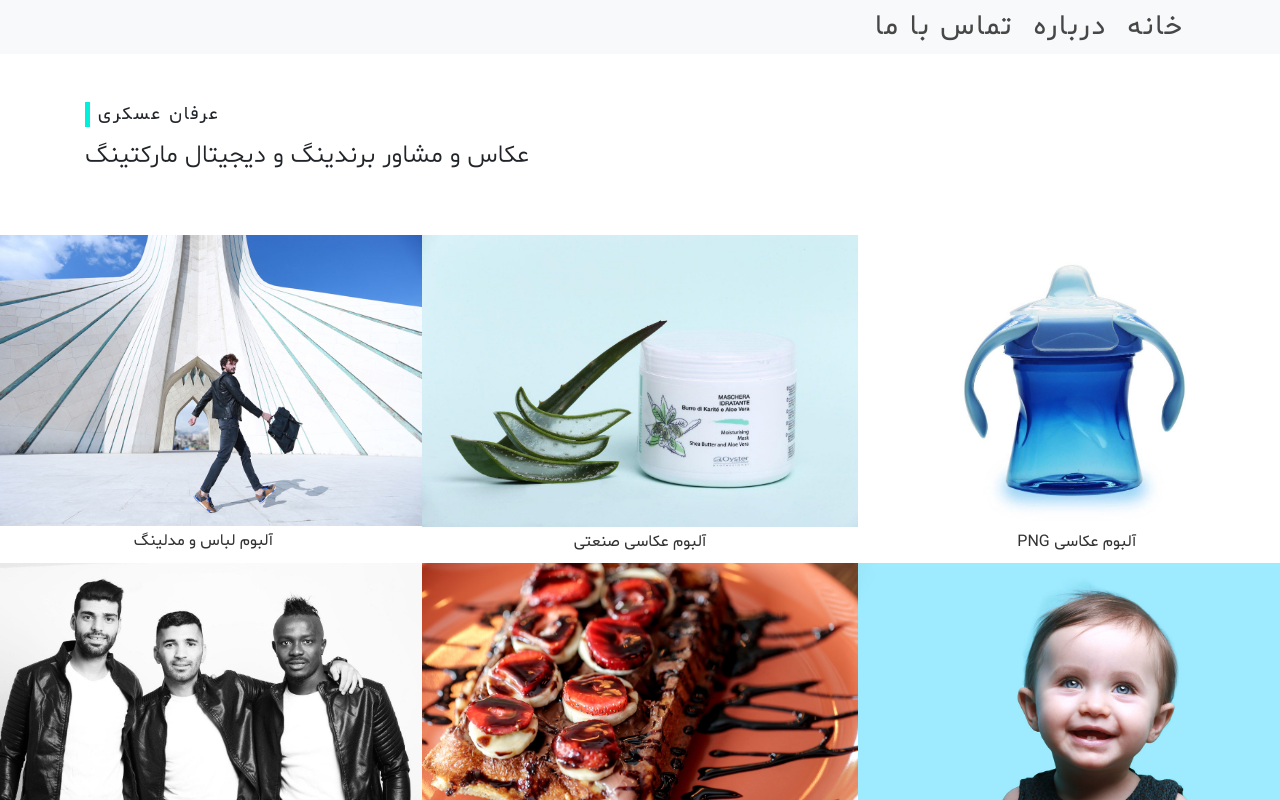
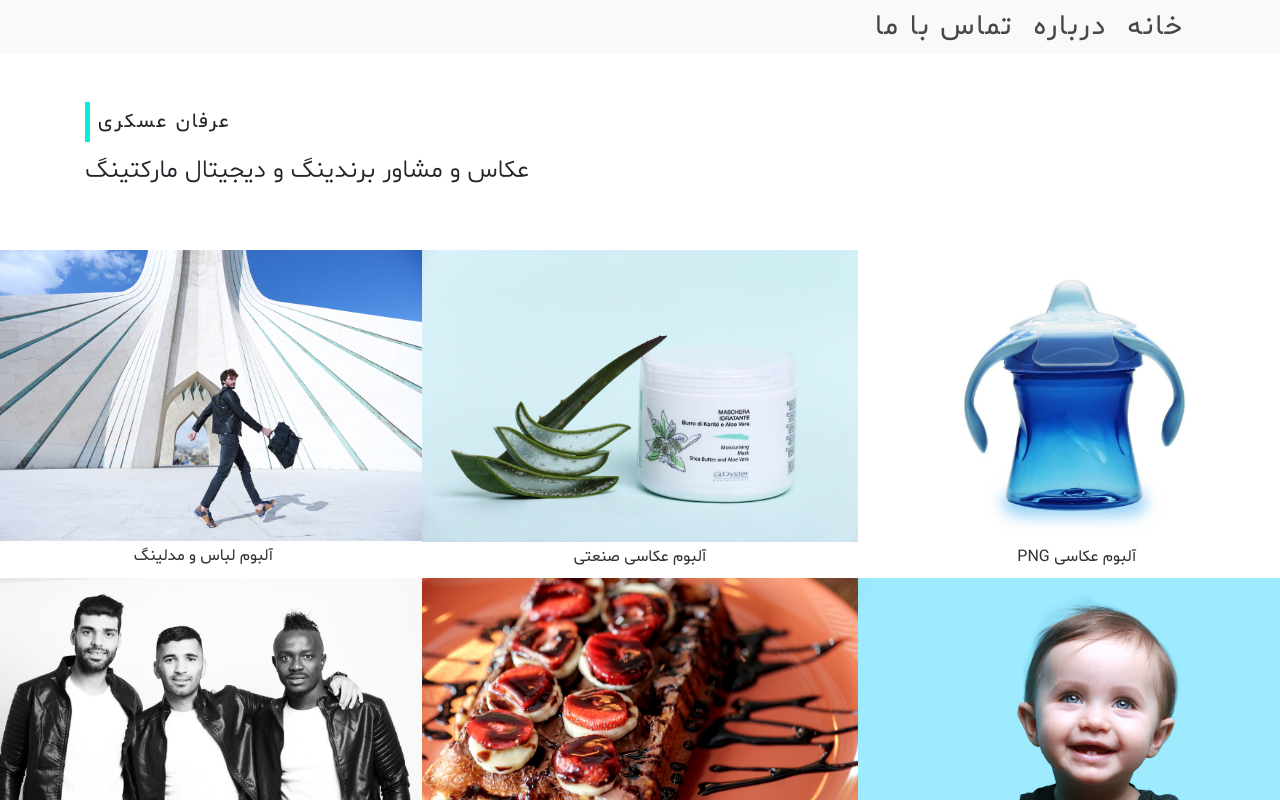
Before and after one commit to najdi123/erfan-photography, a React (Create React App) app: page / in a window 1280 px wide. Shown: the top 800 px of the page. Built offline with nearby package versions, Linux system fonts and the light colour scheme.

Commit message:
minor changes to navbar and jumbotron

```diff
--- a/src/components/Gallery.css
+++ b/src/components/Gallery.css
@@ -17,6 +17,11 @@
 .farsi2{
     font: 18px "shabnam","Open Sans","Arial",sans-serif !important;
     text-decoration: none;
+}
+.farsi3{
+    font: 20px "shabnam","Open Sans","Arial",sans-serif !important;
+    text-decoration: none;
+    line-height: 40px !important;
 }
 
 img{
--- a/src/components/Jumbotron.css
+++ b/src/components/Jumbotron.css
@@ -20,7 +20,7 @@
 .name {
     font: 700 20px "shabnam","Open Sans","Arial",sans-serif;
     letter-spacing: 2px;
-    line-height: 2em;
+    line-height: 30px !important;
     direction:rtl;
     border-left: 5px solid rgb(0, 240, 220);
 
--- a/src/components/Jumbotron.jsx
+++ b/src/components/Jumbotron.jsx
@@ -9,9 +9,9 @@ class Jumbotron extends Component {
             <div className="jumbotron">
                 <div className="container">
                     <Flash>
-                        <h6 className="name farsi2">عرفان عسکری</h6>
+                        <h6 className="name farsi3">عرفان عسکری</h6>
                     </Flash>
-                    <Fade left>
+                    <Fade right>
                         <p className="describeNew">
                             عکاس و مشاور برندینگ و دیجیتال مارکتینگ
                         </p>
--- a/src/components/Navbar.css
+++ b/src/components/Navbar.css
@@ -45,7 +45,7 @@ a {
     letter-spacing: 2px;
     text-transform: none;
 }
-.nav-link:hover{
+.nav-link1:hover{
     color: rgb(0, 240, 220);
 }
 .sticky {
```
